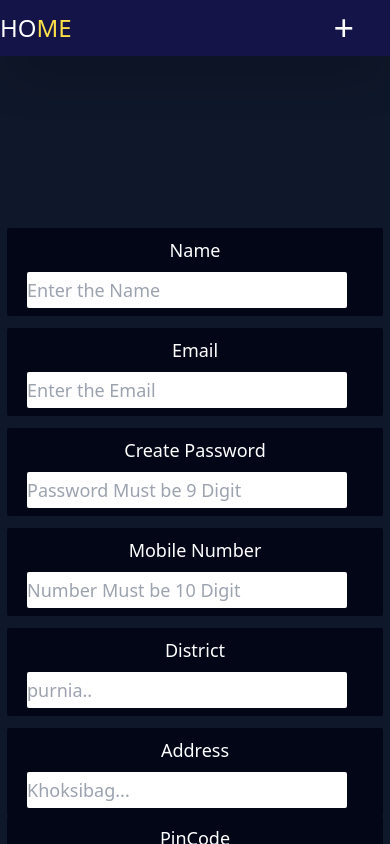
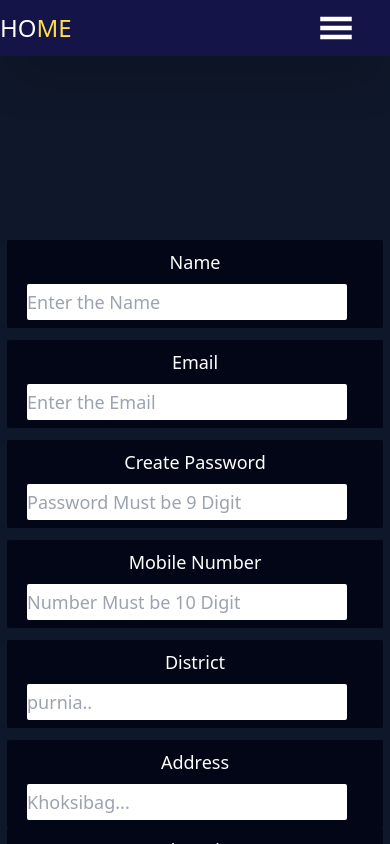
Before and after one commit to shivamanand8969/NewCafeteria, a Next.js app: page /signup in a window 390 px wide. Shown: the top 844 px of the page. Built offline with nearby package versions, Linux system fonts and the light colour scheme.

Commit message:
add hamburger

```diff
--- a/app/components/Header.jsx
+++ b/app/components/Header.jsx
@@ -3,6 +3,7 @@ import Link from 'next/link'
 import React, { useRef, useState } from 'react'
 import { BsCartFill } from 'react-icons/bs'
 import { BiSolidUserCircle } from 'react-icons/bi'
+import { GiHamburgerMenu } from 'react-icons/gi';
 
 let Header = () => {
 
@@ -46,7 +47,7 @@ let Header = () => {
                         </div>
                     </div> : <div><div>
 
-                        <div id='hamburger' onClick={() => setActive(!active)}><p className='cursor-pointer ml-4 text-4xl mr-9'>+</p></div>
+                        <div id='hamburger' onClick={() => setActive(!active)}><p className='cursor-pointer ml-4 text-4xl mr-9'><GiHamburgerMenu/></p></div>
                     </div></div>
                 }
 
--- a/app/signup/page.js
+++ b/app/signup/page.js
@@ -10,8 +10,8 @@ let signup = () => {
         <>       <Header />
             <div className='w-full h-[146vh] lg:h-[100vh] bg-slate-900 flex justify-center items-center'>
                 <div className='w-[80vw] h-[80vh] flex flex-col  justify-center items-center'>
-                    <form className='flex gap-3 flex-col lg:flex-row' action={handlesignup}>
-                        <div className='flex flex-col gap-3 '>
+                    <form className='flex gap-3 flex-col lg:flex-row pt-6' action={handlesignup}>
+                        <div className='flex flex-col gap-3  '>
                             <div className='flex flex-col gap-2 bg-slate-950 rounded-sm px-5 py-2'>
                                 <lable htmlFor='name' className='text-white text-center text-lg'>Name</lable>
                                 <input id='name' required placeholder='Enter the Name' className='h-9 w-80 outline-0 rounded-sm text-lg text-black' type='text' name='username' />
```
